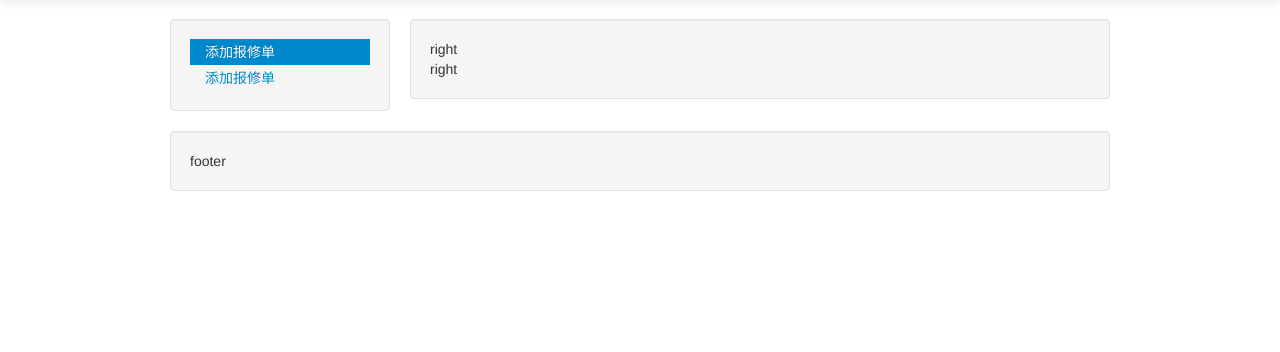
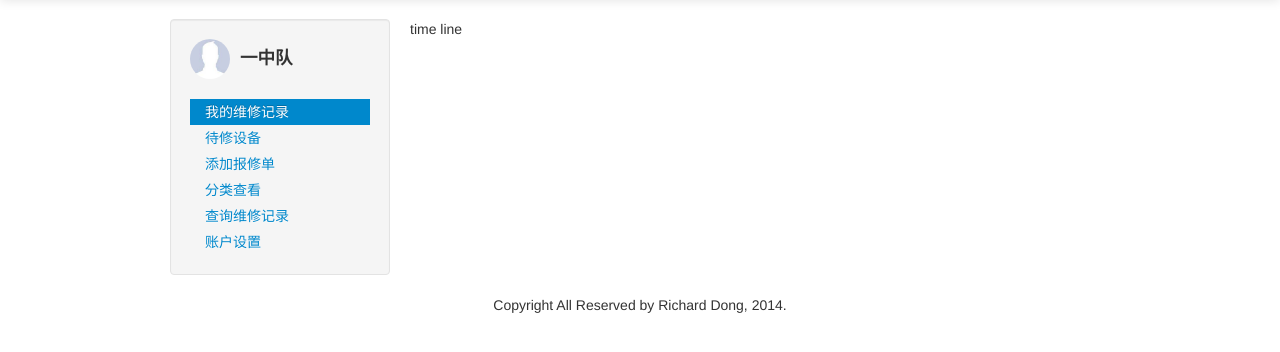
Before and after one commit to richarddzh/ticketing-system, a PHP site: page / in a window 1280 px wide. Shown: the part 81-433 px from the top of the page. Run offline with PHP 8.4, Linux system fonts and the light colour scheme.

Commit message:
Add tabs for different functions.

```diff
--- a/static/css/style.css
+++ b/static/css/style.css
@@ -5,6 +5,16 @@ body {
 	position: relative;
 	padding-top: 100px;
 }
+.user-profile img {
+	width: 40px;
+	height: 40px;
+}
+.user-profile .media-body {
+	margin-top: 9px;
+}
+.text-center {
+	text-align: center;
+}
 /*
  FOR DEBUG
  */
--- a/static/index.html
+++ b/static/index.html
@@ -21,9 +21,9 @@
 				</div>
 				<div class="nav-bottom-align pull-right">
 	    	  <ul class="nav logged-in">
-  	    	  <li><a href="#"><i class="icon-user icon-white"></i> 用户名</a></li>
-    	  	  <li><a href="#"><i class="icon-plus icon-white"></i> 报修</a></li>
-      		  <li><a href="#"><i class="icon-cog icon-white"></i> 设置</a></li>
+  	    	  <li><a href="#tab-user-account" data-toggle="tab"><i class="icon-user icon-white"></i> 用户名</a></li>
+    	  	  <li><a href="#tab-new-ticket" data-toggle="tab"><i class="icon-plus icon-white"></i> 报修</a></li>
+      		  <li><a href="#tab-user-account" data-toggle="tab"><i class="icon-cog icon-white"></i> 设置</a></li>
        		 	<li><a href="#"><i class="icon-off icon-white"></i> 退出</a></li>
 	     		</ul>
 					<form class="navbar-form logged-out">
@@ -39,17 +39,47 @@
 		<div class="row">
 			<div class="span3">
 				<div class="well">
+					<div class="media user-profile">
+     				<img class="media-object pull-left img-circle" src="images/profile.jpg" alt="">
+						<div class="media-body"><h4 class="media-heading">一中队</h4></div>
+					</div>
+					<br>
 					<ul class="nav nav-list">
-						<li class="active"><a href="">添加报修单</a></li>
-						<li><a href="">添加报修单</a></li>
+						<li class="active"><a href="#tab-time-line" data-toggle="tab">我的维修记录</a></li>
+						<li><a href="#tab-active-tickets" data-toggle="tab">待修设备</a></li>
+						<li><a href="#tab-new-ticket" data-toggle="tab">添加报修单</a></li>
+						<li><a href="#tab-categories" data-toggle="tab">分类查看</a></li>
+						<li><a href="#tab-query" data-toggle="tab">查询维修记录</a></li>
+						<li><a href="#tab-user-account" data-toggle="tab">账户设置</a></li>
 					</ul>
 				</div>
 			</div>
-			<div class="span9"><div class="well">right<br>right</div></div>
+			<div class="span9">
+				<div class="tab-content">
+					<div class="tab-pane fade active in" id="tab-time-line">
+						time line
+					</div>
+					<div class="tab-pane fade" id="tab-active-tickets">
+						active tickets
+					</div>
+          <div class="tab-pane fade" id="tab-new-ticket">
+						new ticket
+          </div>
+          <div class="tab-pane fade" id="tab-categories">
+						categories
+          </div>
+          <div class="tab-pane fade" id="tab-query">
+						query
+          </div>
+          <div class="tab-pane fade" id="tab-user-account">
+						user account
+          </div>
+				</div>
+			</div>
 		</div>
 		<div class="row">
 			<div class="span12">
-				<div class="well">footer</div>
+				<p class="text-center">Copyright All Reserved by Richard Dong, 2014.</p>
 			</div>
 		</div>
 	</div>
```
Also changed, not shown: static/images/profile.jpg (added).
